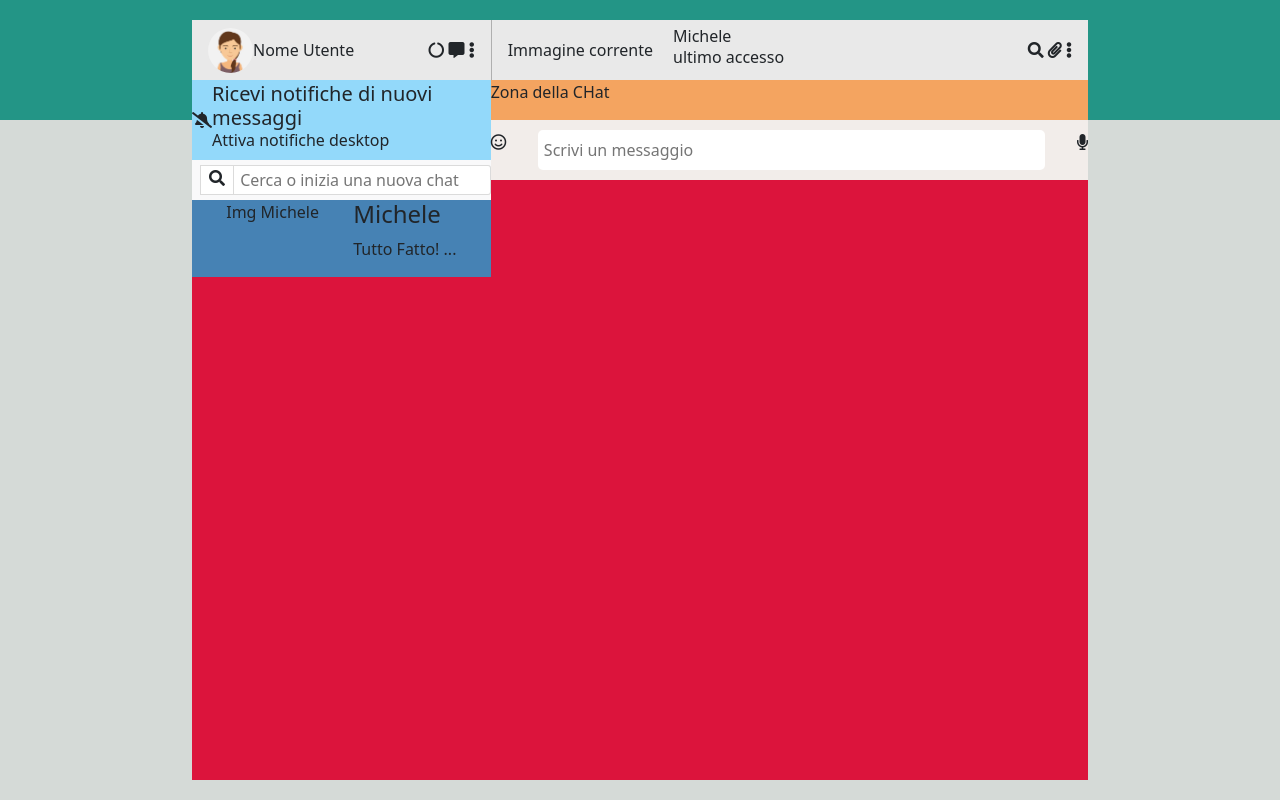
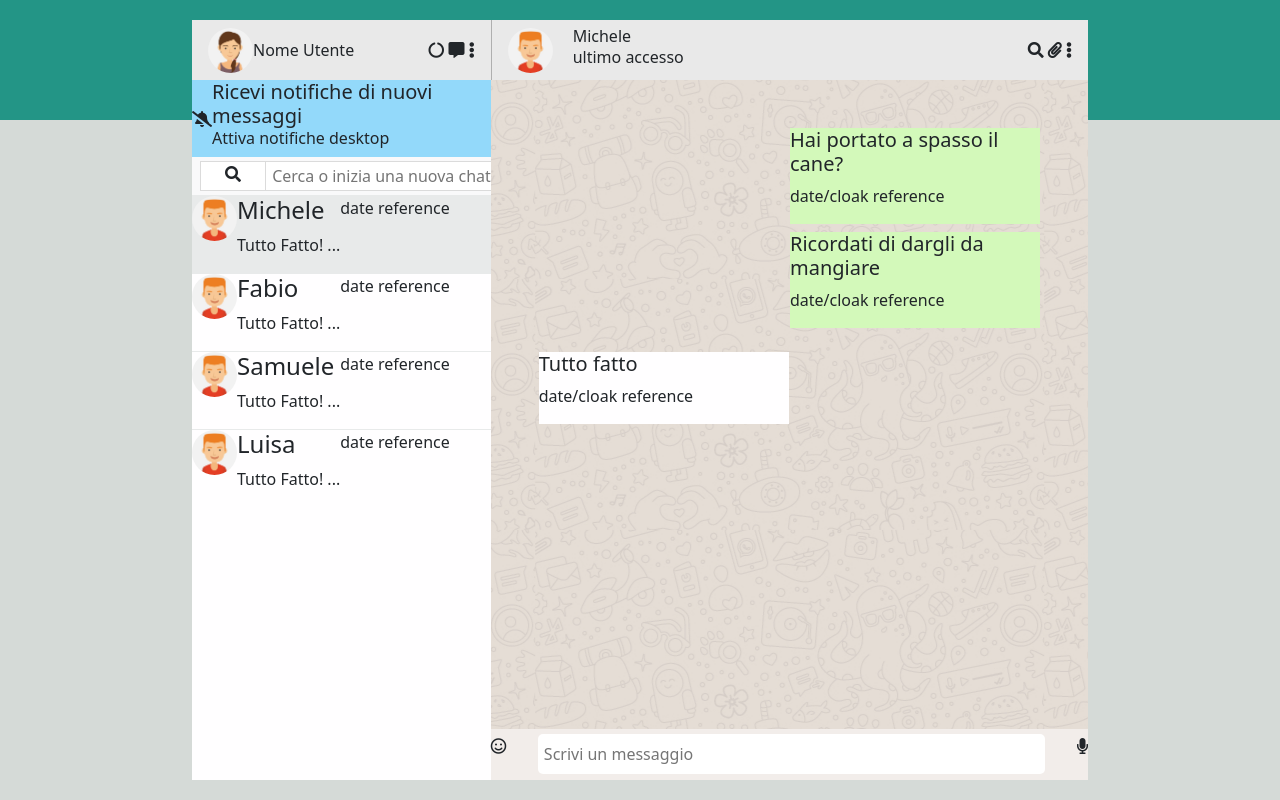
Before and after one commit to Jack-rm/vue-boolzapp, a plain HTML site: page index.html in a window 1280 px wide. Drawn offline with nearby package versions, Linux system fonts and the light colour scheme.

Commit message:
boolzapp exercise making off (css/html/js changes)

```diff
--- a/css/style.css
+++ b/css/style.css
@@ -19,9 +19,59 @@ ul {
     background-color: crimson;
 }
 
+
+/* ## LEFT SIDE CLASSES ## */
+
 .my_left-side{
-    background-color: steelblue;
+    background-color: #fffeff;
 }
+
+.my_alerts-section{
+    height: 80px;
+    background-color: #93d9fa;
+}
+
+.my_alert-text{
+    line-height: 5px;
+}
+
+.my_search-section{
+    height: 50px;
+    background-color: #f9f9fa;
+}
+
+.my_search-icon{
+    height: 30px;
+    background-color: white;
+    border: 1px solid #dbdbdb;
+}
+
+.my_search-section input {
+    height: 30px;
+    width: 465px;
+    border: 1px solid #dbdbdb;
+    border-left: none;
+    border-start-end-radius: 3px;
+    border-end-end-radius: 3px;
+    outline: none;
+}
+
+.my_contact-box{
+    border-top: 1px solid #e8eaea;
+}
+
+.my_contacts-section{
+    height: 100%;
+    overflow-y: scroll;
+}
+
+.my_contacts-section ul li.active{
+    background-color: #e8eaea;
+}
+
+
+
+/* ## RIGHT SIDE CLASSES ## */
 
 .my_right-side{
     background-color: sandybrown;
@@ -43,36 +93,6 @@ ul {
     padding-top: 10px;
 }
 
-.my_alerts-section{
-    height: 80px;
-    background-color: #93d9fa;
-}
-
-.my_alert-text{
-    line-height: 5px;
-}
-
-.my_search-section{
-    height: 40px;
-    background-color: #f9f9fa;
-}
-
-.my_search-icon{
-    height: 30px;
-    background-color: white;
-    border: 1px solid #dbdbdb;
-}
-
-.my_search-section input {
-    height: 30px;
-    width: 91%;
-    border: 1px solid #dbdbdb;
-    border-left: none;
-    border-start-end-radius: 3px;
-    border-end-end-radius: 3px;
-    outline: none;
-}
-
 .my_form-section {
     height: 60px;
     background-color: #f2edea;
@@ -86,8 +106,39 @@ ul {
     outline: none;
 }
 
-.my_user-img img{
+.my_chat-bg{
+    background-image: url(../img/mine.jpg);
+    background-position: center;
+    background-repeat: repeat;
+    background-size: auto;
+    height: 100%;
+    overflow-y: scroll;
+}
+
+.my_right-side,
+.my_left-side{
+    height: 95vh;
+}
+
+.my_user-img img,
+.my_contact-img img,
+.my_current-img img{
     height: 45px;
     border-radius: 50%;
     object-fit: contain;
 }
+
+.my_contact-column,
+.my_user-column {
+
+}
+
+.my_user-message-box{
+    width: 250px;
+    background-color: #d3f9ba;
+}
+
+.my_contact-message-box {
+    width: 250px;
+    background-color: #fffeff;
+}
--- a/index.html
+++ b/index.html
@@ -25,10 +25,12 @@
     </section>
 
     <section class="my_boolzapp-section position-absolute top-50 start-50 translate-middle">
-        <div class="container-flex" id="root">
+        <div class="container-flex h-100" id="root">
             <div class="row g-0">
+
                 <div class="col-4">
-                    <div class="my_left-side">
+                    <div class="my_left-side d-flex flex-column justify-content-between">
+
                         <div class="my_user-section d-flex justify-content-between align-items-center p-3">
                             <div class="my_user-info d-flex align-items-center">
                                 <div class="my_user-img">
@@ -42,6 +44,8 @@
                                 <span><i class="fas fa-ellipsis-v"></i></span>
                             </div>
                         </div>
+
+
                         <div class="my_alerts-section d-flex align-items-center">
                             <div class="my_alert-icon">
                                 <i class="fas fa-bell-slash"></i>
@@ -49,42 +53,50 @@
                             <div class="my_alert-text">
                                 <h5> Ricevi notifiche di nuovi messaggi </h5>
                                 <p>Attiva notifiche desktop</p>
-
                             </div>
                         </div>
+
+
                         <div class="my_search-section d-flex align-items-center">
                             <div class="my_search-icon ms-2 ps-2 pe-2">
-                                <i class="fas fa-search"></i>
+                                <i class="fas fa-search ps-3 pe-3 pb-2"></i>
                             </div>
                             <input type="text" placeholder=" Cerca o inizia una nuova chat">
                         </div>
-                        <div class="my_chats-section">
+
+
+                        <div class="my_contacts-section">
                             <ul>
-                                <li>
-                                    <div class="my_chat-box d-flex justify-content-evenly">
-                                        <div class="my_chat-img">
-                                            <p>Img Michele</p>
+                                <li v-for="(contact, index) in contacts" :class="{'active' : index == selectedContact}" @click="selectContact(index)">
+                                    <div class="my_contact-box d-flex">
+                                        <div class="my_contact-img" >
+                                            <img src="img/avatar_1.jpg" alt="img contatto">
                                         </div>
                                         <div class="my_chat-text">
-                                            <h4>Michele</h4>
+                                            <h4>{{ contacts[index].name }}</h4>
                                             <p>Tutto Fatto! ...</p>
+                                        </div>
+                                        <div class="my_chat-date">
+                                            <p>date reference</p>
                                         </div>
                                     </div>
                                 </li>
                             </ul>
                         </div>
+
                     </div>
                 </div>
                 <div class="col-8">
-                    <div class="my_right-side">
-                        <div class="my_current-chat d-flex p-3 align-items-center justify-content-between">
+                    <div class="my_right-side d-flex flex-column justify-content-between">
+
+                        <div class="my_current-chat d-flex p-3 align-items-center justify-content-between" v-for>
                             <div class="my_current-box d-flex align-items-center">
                                 <div class="my_current-img">
-                                    <span>Immagine corrente</span>
+                                    <img src="img/avatar_1.jpg" alt="img contatto">
                                 </div>
-                                <div class="my_current-info">
-                                    <p>Michele</p>
-                                    <p>ultimo accesso</p>
+                                <div class="my_current-info" >
+                                    <p> {{ contacts[selectedContact].name }}</p>
+                                    <p> ultimo accesso </p>
                                 </div>
                             </div>
                             <div class="my_user-icons">
@@ -93,9 +105,38 @@
                                 <span><i class="fas fa-ellipsis-v"></i></span>
                             </div>
                         </div>
-                        <div class="my_chat-section">
-                            <p>Zona della CHat</p>
-                        </div>
+
+                        <div class="my_chat-bg">
+                            <div class="my_chat-section">
+                                <div class="my_user-column d-flex flex-row-reverse pt-5">
+                                    <ul>
+                                        <li class="d-flex flex-column pe-5">
+                                            <div class="my_user-message-box mb-2">
+                                                <h5>Hai portato a spasso il cane?</h5>
+                                                <p>date/cloak reference</p>
+                                            </div>
+                                        </li>
+                                        <li class="d-flex flex-column mb-2">
+                                            <div class="my_user-message-box">
+                                                <h5>Ricordati di dargli da mangiare</h5>
+                                                <p>date/cloak reference</p>
+                                            </div>
+                                        </li>
+                                    </ul>
+                                </div>
+                                <div class="my_contact-column d-flex">
+                                    <ul>
+                                        <li class="my_message d-flex flex-column ps-5">
+                                            <div class="my_contact-message-box">
+                                                <h5>Tutto fatto</h5>
+                                                <p>date/cloak reference</p>
+                                            </div>
+                                        </li>
+                                    </ul>
+                                </div>
+                                </div>
+                            </div>
+
                         <div class="my_form-section d-flex justify-content-between align-items-center">
                             <p><i class="far fa-smile"></i></p>
                             <input type="text" placeholder=" Scrivi un messaggio">
--- a/javascript/script.js
+++ b/javascript/script.js
@@ -114,6 +114,14 @@ var root = new Vue (
                     ],
                 },
             ],
+            selectedContact: 0,
+        },
+
+        methods: {
+
+            selectContact : function(elementIndex) {
+                this.selectedContact = elementIndex;
+            }
         }
     }
 );
```
